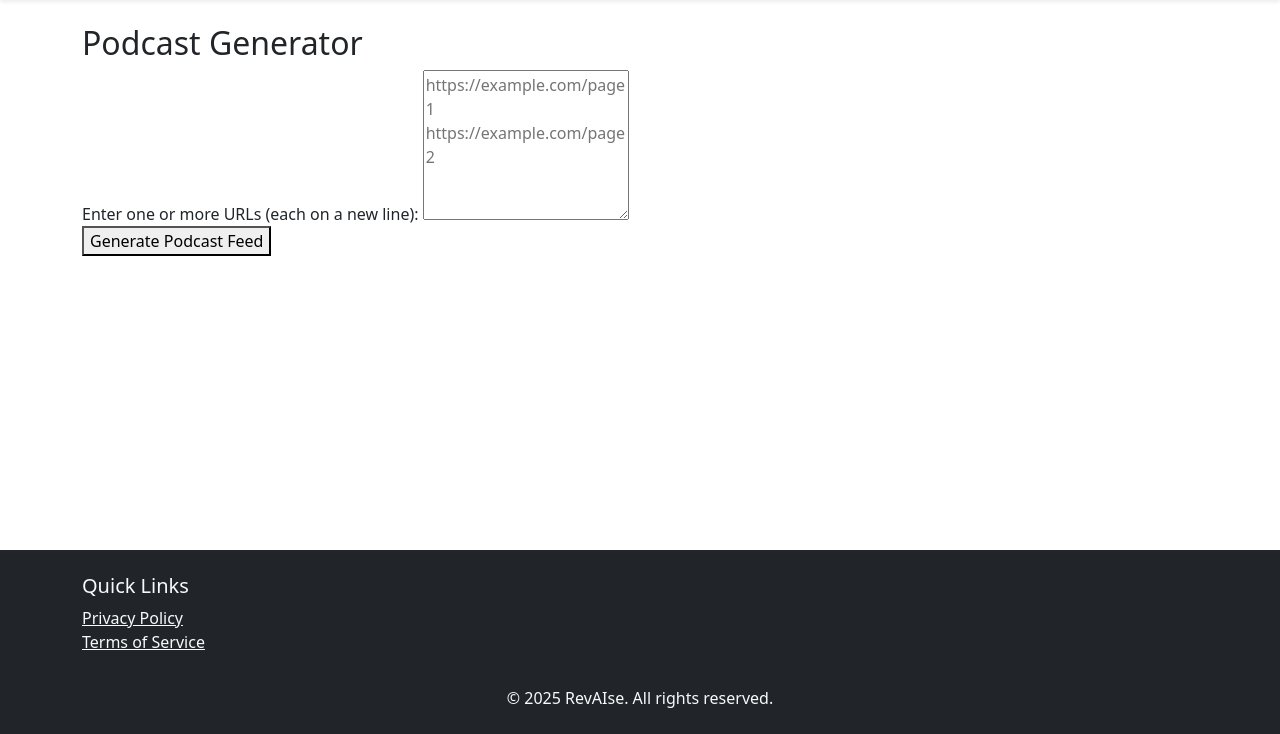
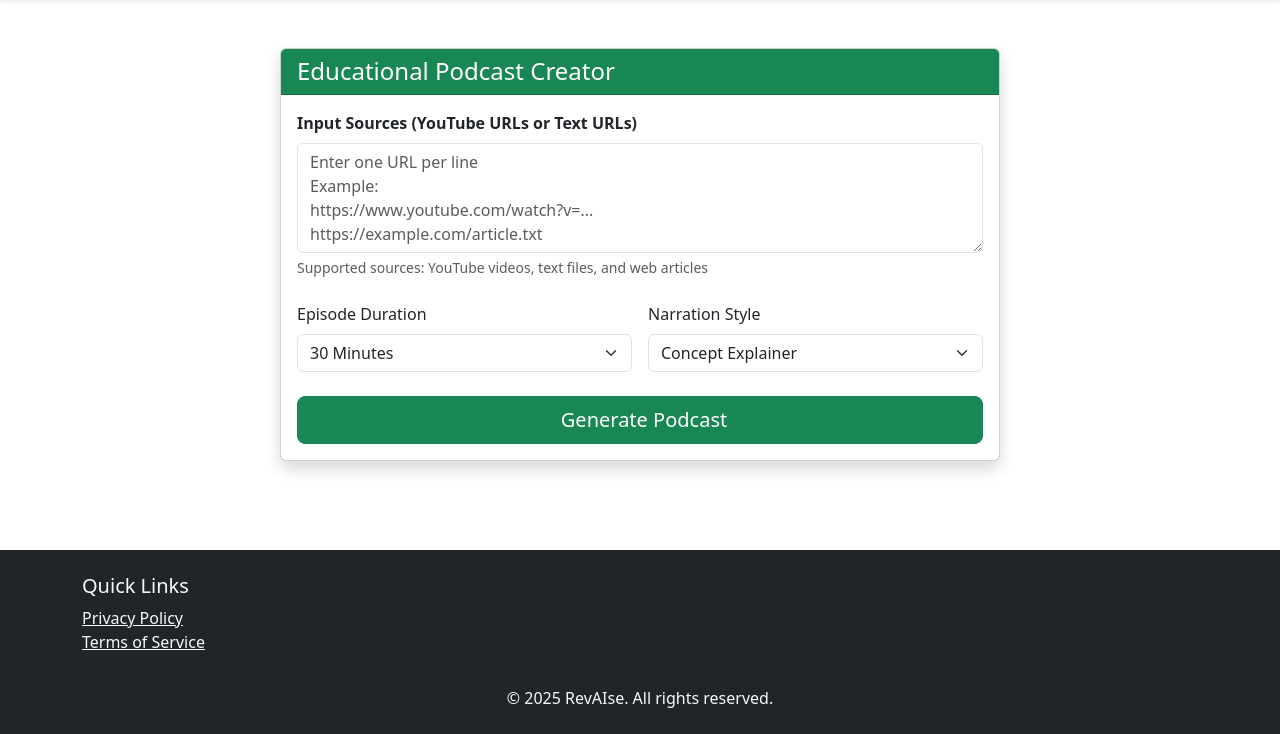
Before and after one commit to waynetboote/revaise, a Flask app: page /podcast in a window 1280 px wide. Shown: the part 66-800 px from the top of the page. Run offline with Flask 3, Linux system fonts and the light colour scheme; some libraries are stand-ins or nearby versions.

Commit message:
Update podcast.html

```diff
--- a/templates/podcast.html
+++ b/templates/podcast.html
@@ -1,18 +1,107 @@
 {% extends "base.html" %}
+
 {% block title %}Podcast Generator{% endblock %}
+
 {% block content %}
-<div class="w3-container w3-padding-32">
-  <h2>Podcast Generator</h2>
-  {% if error %}
-    <p class="w3-text-red">{{ error }}</p>
-  {% endif %}
-  <form method="POST" action="{{ url_for('podcast_tool') }}">
-    <div class="w3-margin-bottom">
-      <label for="urls">Enter one or more URLs (each on a new line):</label>
-      <textarea name="urls" id="urls" class="w3-input w3-border" rows="6" placeholder="https://example.com/page1
-https://example.com/page2" required></textarea>
+<div class="container mt-4">
+  <div class="row justify-content-center">
+    <div class="col-lg-8">
+      <div class="card shadow">
+        <div class="card-header bg-success text-white">
+          <h2 class="h4 mb-0">Educational Podcast Creator</h2>
+        </div>
+
+        <div class="card-body">
+          <form id="podcastForm" method="POST">
+            <div class="mb-4">
+              <label for="contentUrls" class="form-label fw-bold">
+                Input Sources (YouTube URLs or Text URLs)
+              </label>
+              <textarea class="form-control"
+                        id="contentUrls"
+                        name="urls"
+                        rows="4"
+                        placeholder="Enter one URL per line&#10;Example:&#10;https://www.youtube.com/watch?v=...&#10;https://example.com/article.txt"
+                        required></textarea>
+              <div class="form-text">
+                Supported sources: YouTube videos, text files, and web articles
+              </div>
+            </div>
+
+            <div class="row g-3 mb-4">
+              <div class="col-md-6">
+                <label for="duration" class="form-label">Episode Duration</label>
+                <select class="form-select" id="duration" name="duration">
+                  <option value="15">15 Minutes</option>
+                  <option value="30" selected>30 Minutes</option>
+                  <option value="45">45 Minutes</option>
+                </select>
+              </div>
+              <div class="col-md-6">
+                <label for="voiceStyle" class="form-label">Narration Style</label>
+                <select class="form-select" id="voiceStyle" name="voice_style">
+                  <option value="explainer">Concept Explainer</option>
+                  <option value="storyteller">Storyteller</option>
+                  <option value="interview">Interview Style</option>
+                </select>
+              </div>
+            </div>
+
+            <div class="d-grid">
+              <button type="submit" class="btn btn-success btn-lg">
+                <i class="bi bi-mic me-2"></i>Generate Podcast
+              </button>
+            </div>
+          </form>
+        </div>
+      </div>
+
+      <!-- Status Section -->
+      <div id="podcastStatus" class="mt-4"></div>
     </div>
-    <button type="submit" class="w3-button w3-blue w3-round-large">Generate Podcast Feed</button>
-  </form>
+  </div>
 </div>
 {% endblock %}
+
+{% block scripts %}
+<script>
+document.getElementById('podcastForm').addEventListener('submit', async (e) => {
+  e.preventDefault();
+
+  const form = e.target;
+  const submitBtn = form.querySelector('button[type="submit"]');
+  const originalBtnText = submitBtn.innerHTML;
+
+  try {
+    submitBtn.innerHTML = `
+      <span class="spinner-border spinner-border-sm"
+            role="status"
+            aria-hidden="true"></span>
+      Processing...
+    `;
+    submitBtn.disabled = true;
+
+    const response = await fetch('/podcast', {
+      method: 'POST',
+      headers: { 'Content-Type': 'application/x-www-form-urlencoded' },
+      body: new URLSearchParams(new FormData(form))
+    });
+
+    if (!response.ok) throw new Error(await response.text());
+
+    const data = await response.json();
+    window.location.href = `/podcast_status/${data.job_id}`;
+
+  } catch (error) {
+    document.getElementById('podcastStatus').innerHTML = `
+      <div class="alert alert-danger mt-3">
+        Error: ${error.message}
+      </div>
+    `;
+  } finally {
+    submitBtn.innerHTML = originalBtnText;
+    submitBtn.disabled = false;
+  }
+});
+</script>
+{% endblock %}
```
